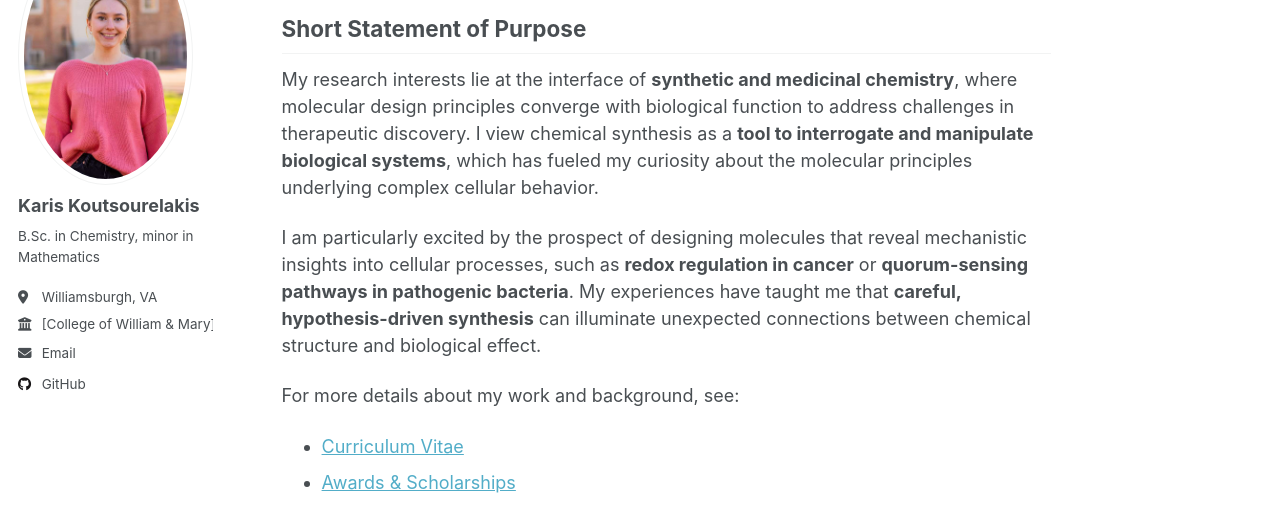
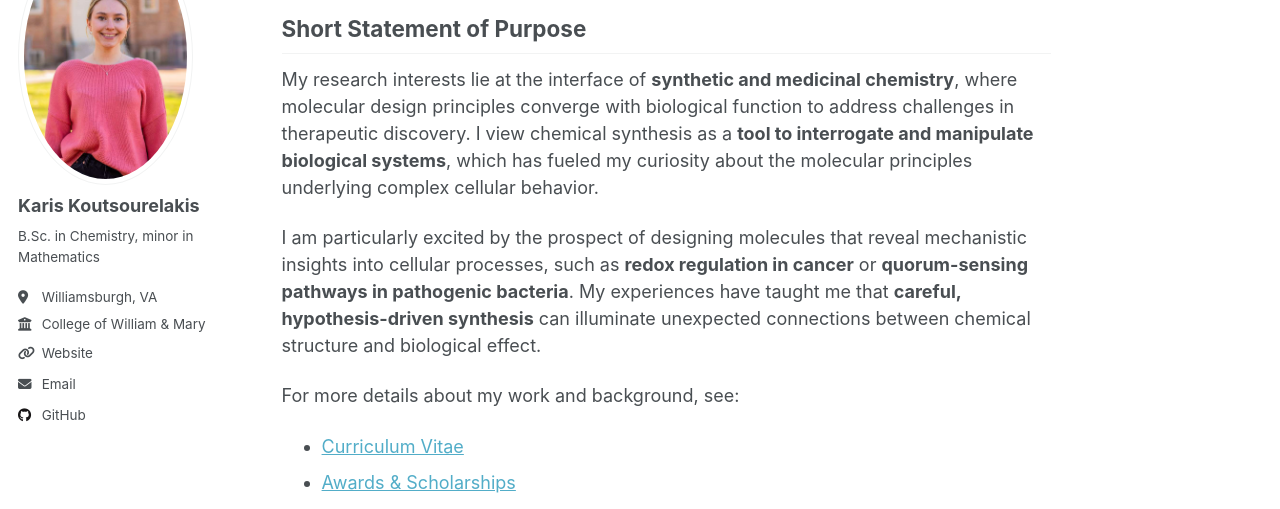
Before and after one commit to kkoutsourelakis/kkoutsourelakis.github.io, a Jekyll site: the page built from _pages/about.md, in a window 1280 px wide. Shown: the part 171-680 px from the top of the page. Built offline with Jekyll 4.4.1, drawn with Linux system fonts in a browser that asks for light colours; a script that is not in the unit is left out; part of the change alters nothing that is shown.

Commit message:
Update _config.yml

```diff
--- a/_config.yml
+++ b/_config.yml
@@ -28,8 +28,8 @@ author:
   pronouns         : # example: "she/her"
   bio              : "B.Sc. in Chemistry, minor in Mathematics"
   location         : "Williamsburgh, VA"
-  employer         : "[College of William & Mary](https://www.wm.edu)"
-  uri              : # URL
+  employer         : "College of William & Mary"
+  uri              : "https://www.wm.edu"
   email            : "kkoutsourelakis@wm.edu"
 
   # Academic websites
```
